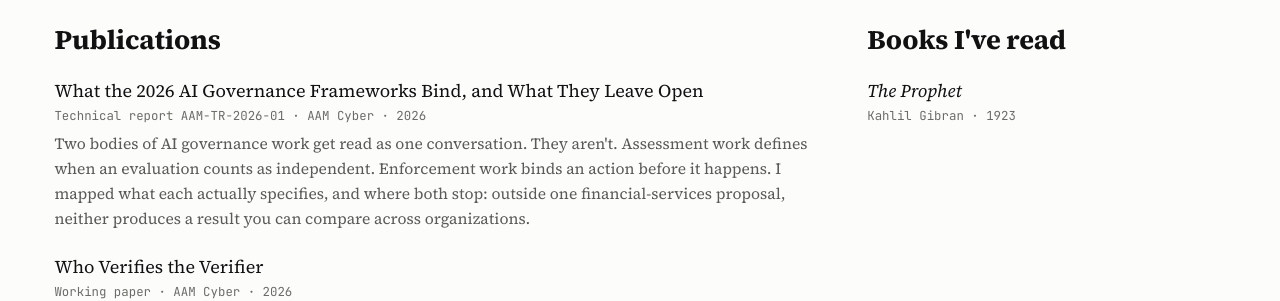
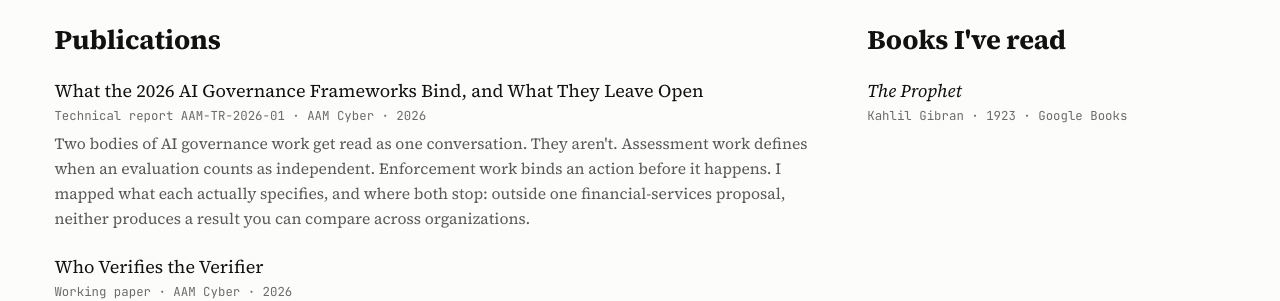
Before and after one commit to Pharns/research, an MkDocs documentation site: the page built from docs/index.md, in a window 1280 px wide and 1391 px high. Shown: the part 638-939 px from the top of the window. Built offline with MkDocs 1.6.1 and Material for MkDocs 9.7.7, drawn with Linux system fonts in a browser that asks for light colours.

Commit message:
Link The Prophet to its Google Books page (Knopf 1923)

```diff
--- a/docs/index.md
+++ b/docs/index.md
@@ -74,8 +74,8 @@ Each links to its canonical copy. Cite that copy, not this page.
 
 ## Books I've read
 
-*The Prophet*
-<span class="pub-meta">Kahlil Gibran · 1923</span>
+[*The Prophet*](https://books.google.com/books?id=KvSCPx9iwjIC)
+<span class="pub-meta">Kahlil Gibran · 1923 · Google Books</span>
 {: .pub }
 
 </section>
--- a/docs/llms.txt
+++ b/docs/llms.txt
@@ -17,7 +17,7 @@ Pharns Genece works across the autonomy continuum: automation to autonomy to AI,
 
 ## Books I've read
 
-- The Prophet, Kahlil Gibran (1923)
+- [The Prophet](https://books.google.com/books?id=KvSCPx9iwjIC), Kahlil Gibran (1923)
 
 ## Optional
 
```
Also changed, not shown: README.md (+3 -0 lines).
